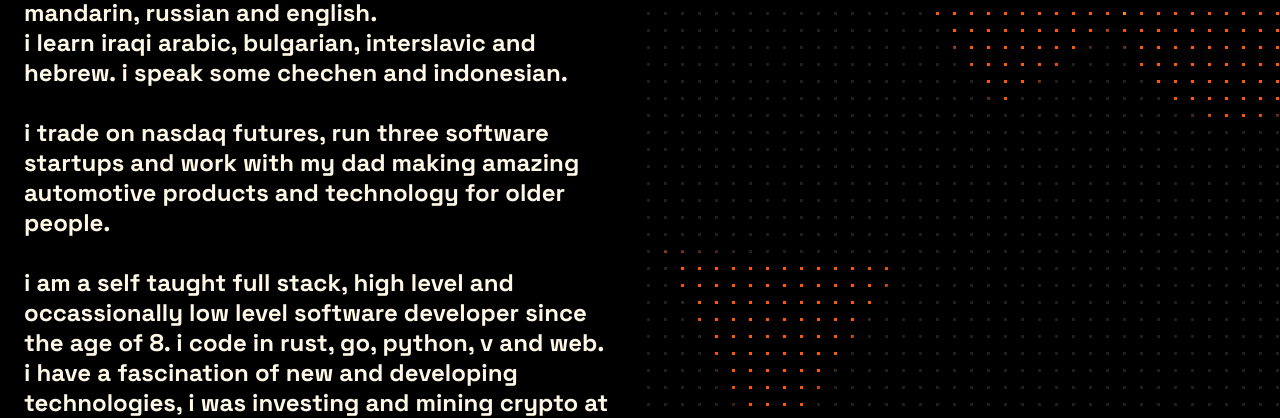
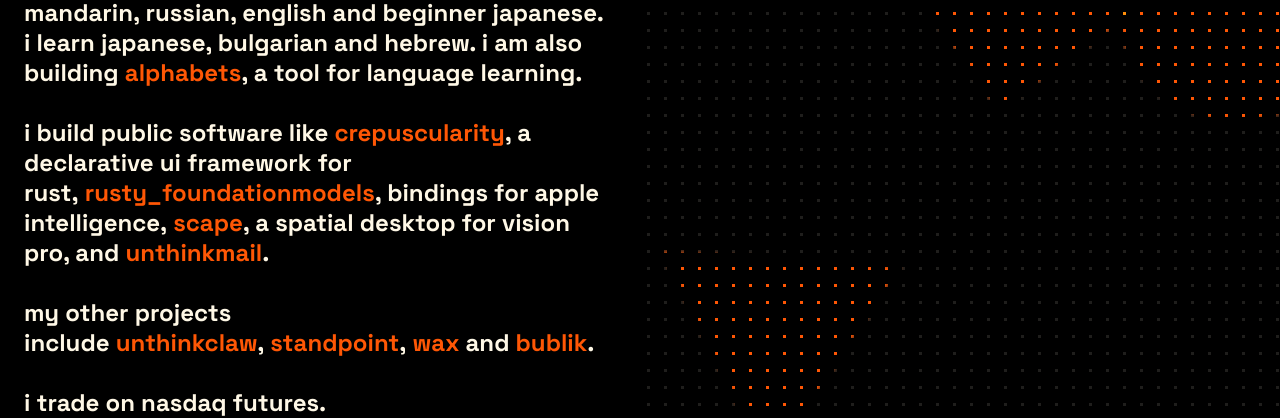
Before and after one commit to undivisible/undivisible.dev, a Next.js app: page /about in a window 1280 px wide. Shown: the part 216-634 px from the top of the page. Built offline with nearby package versions, Linux system fonts and the light colour scheme.

Commit message:
update site content and metadata, focus on public projects, ensure lowercase links

```diff
--- a/app/about/page.tsx
+++ b/app/about/page.tsx
@@ -2,15 +2,13 @@ import type { Metadata } from "next";
 
 export const metadata: Metadata = {
   title: "About",
-  description:
-    "About Max Carter — Cantonese-Australian polyglot, self-taught developer since age 8, Nasdaq futures trader, and founder of three software startups.",
+  description: "artificer, architect, generalist.",
   alternates: {
     canonical: "/about",
   },
   openGraph: {
     title: "About Max Carter",
-    description:
-      "Cantonese-Australian polyglot, self-taught developer since age 8, Nasdaq futures trader, and founder of three software startups.",
+    description: "artificer, architect, generalist.",
     url: "https://undivisible.dev/about",
   },
 };
--- a/app/layout.tsx
+++ b/app/layout.tsx
@@ -16,18 +16,19 @@ export const metadata: Metadata = {
   },
   description: "Max Carter — Making things for people.",
   keywords: [
-    "Max Carter",
+    "max carter",
     "undivisible",
     "software developer",
     "full stack developer",
     "entrepreneur",
-    "Soliloquy",
-    "Atmosphere",
-    "Graft AI",
-    "Pava",
-    "Subspace",
-    "Rust developer",
-    "Go developer",
+    "crepuscularity",
+    "rusty_foundationmodels",
+    "scape",
+    "unthinkmail",
+    "unthinkclaw",
+    "alphabets",
+    "rust developer",
+    "go developer",
   ],
   authors: [{ name: "Max Carter", url: "https://undivisible.dev" }],
   creator: "Max Carter",
@@ -37,8 +38,7 @@ export const metadata: Metadata = {
   },
   openGraph: {
     title: "Max Carter | Making things for people.",
-    description:
-      "Cantonese-Australian serial entrepreneur and software developer. Building atechnology.company, graftai.com.au and pava.studio.",
+    description: "artificer, architect, generalist.",
     url: "https://undivisible.dev",
     siteName: "undivisible.dev",
     locale: "en_AU",
@@ -47,8 +47,7 @@ export const metadata: Metadata = {
   twitter: {
     card: "summary",
     title: "Max Carter | Making things for people",
-    description:
-      "Cantonese-Australian serial entrepreneur and software developer. Building atechnology.company, graftai.com.au and pava.studio.",
+    description: "artificer, architect, generalist.",
   },
   robots: {
     index: true,
--- a/components/SiteShell.tsx
+++ b/components/SiteShell.tsx
@@ -18,8 +18,8 @@ function useIsMobile() {
   const [isMobile, setIsMobile] = useState(false);
   useEffect(() => {
     const mql = window.matchMedia("(max-width: 768px)");
+    const handler = (e: MediaQueryListEvent) => setIsMobile(e.matches);
     setIsMobile(mql.matches);
-    const handler = (e: MediaQueryListEvent) => setIsMobile(e.matches);
     mql.addEventListener("change", handler);
     return () => mql.removeEventListener("change", handler);
   }, []);
@@ -128,20 +128,12 @@ export default function SiteShell() {
             style={{ pointerEvents: isAbout ? "none" : "auto" }}
           >
             <a
-              href="https://github.com/undivisible"
+              href="https://github.com/semitechnological"
               target="_blank"
               rel="noopener noreferrer"
               className="text-[24px] leading-[30px] text-right opacity-50 hover:opacity-100 text-[#FFF8E6] font-['Space_Grotesk',system-ui,sans-serif] shrink-0 no-underline transition-opacity duration-300"
             >
-              github/undivisible
-            </a>
-            <a
-              href="https://instagram.com/makethingsforpeople"
-              target="_blank"
-              rel="noopener noreferrer"
-              className="text-[24px] leading-[30px] text-right opacity-50 hover:opacity-100 text-[#FFF8E6] font-['Space_Grotesk',system-ui,sans-serif] shrink-0 no-underline transition-opacity duration-300"
-            >
-              instagram@makethingsforpeople
+              github/semitechnological
             </a>
             <a
               href="https://instagram.com/undivisible.dev"
@@ -175,16 +167,82 @@ export default function SiteShell() {
             i make things for people.
             <br />
             <br />
-            i am cantonese australian. i speak cantonese, mandarin, russian and
-            english.
+            i am cantonese australian. i speak cantonese, mandarin, russian,
+            english and beginner japanese.
             <br />
-            i learn iraqi arabic, bulgarian, interslavic and hebrew. i speak
-            some chechen and indonesian.
+            i learn japanese, bulgarian and hebrew. i am also building&nbsp;
+            <a
+              href="https://github.com/semitechnological/alphabets"
+              className="text-[#ff5705] hover:underline"
+            >
+              alphabets
+            </a>
+            , a tool for language learning.
             <br />
             <br />
-            i trade on nasdaq futures, run three software startups and work with
-            my dad making amazing automotive products and technology for older
-            people.
+            i build public software like&nbsp;
+            <a
+              href="https://github.com/semitechnological/crepuscularity"
+              className="text-[#ff5705] hover:underline"
+            >
+              crepuscularity
+            </a>
+            , a declarative ui framework for rust,&nbsp;
+            <a
+              href="https://github.com/undivisible/RUSTY_FOUNDATIONMODELS"
+              className="text-[#ff5705] hover:underline"
+            >
+              rusty_foundationmodels
+            </a>
+            , bindings for apple intelligence,&nbsp;
+            <a
+              href="https://github.com/undivisible/scape"
+              className="text-[#ff5705] hover:underline"
+            >
+              scape
+            </a>
+            , a spatial desktop for vision pro, and&nbsp;
+            <a
+              href="https://github.com/undivisible/UNTHINKMAIL"
+              className="text-[#ff5705] hover:underline"
+            >
+              unthinkmail
+            </a>
+            .
+            <br />
+            <br />
+            my other projects include&nbsp;
+            <a
+              href="https://github.com/undivisible/UNTHINKCLAW"
+              className="text-[#ff5705] hover:underline"
+            >
+              unthinkclaw
+            </a>
+            ,&nbsp;
+            <a
+              href="https://github.com/undivisible/standpoint"
+              className="text-[#ff5705] hover:underline"
+            >
+              standpoint
+            </a>
+            ,&nbsp;
+            <a
+              href="https://github.com/semitechnological/wax"
+              className="text-[#ff5705] hover:underline"
+            >
+              wax
+            </a>
+            &nbsp;and&nbsp;
+            <a
+              href="https://github.com/undivisible/bublik"
+              className="text-[#ff5705] hover:underline"
+            >
+              bublik
+            </a>
+            .
+            <br />
+            <br />
+            i trade on nasdaq futures.
             <br />
             <br />
             i am a self taught full stack, high level and occassionally low
@@ -198,66 +256,6 @@ export default function SiteShell() {
             <br />
             i go to the gym occassionally, love cooking and photography. i am
             writing my own philosophy as well - eudaimonia, total latitude.
-            <br />
-            <br />
-            i make soliloquy - a web and ai first operating system based on
-            zircon in v.
-            <br />
-            it is based on my browser engine - rover, which is made from servo
-            and v8. the ui is made with my own language, equilibrium, built
-            on top of v and svelte.
-            <br />
-            <br />i also make atmosphere, an apple-type ecosystem for every
-            device,&nbsp;
-            <a
-              href="https://graftai.com.au/"
-              className="text-[#ff5705] hover:underline"
-            >
-              graft
-            </a>
-            , which is a business agent on every platform.&nbsp;
-            <a
-              href="https://pava.studio/"
-              className="text-[#ff5705] hover:underline"
-            >
-              pava
-            </a>
-            , which is an automated marketing assistant on every service, and
-            subspace, a memory for every ai and your editor for all of your text
-            based documents. it&apos;s built on top of vibemania for code, a thing i built which
-            deploys agent swarms to work on your codebase faster without
-            conflicts.
-            <br />
-            <br />
-            also for fun i made&nbsp;
-            <a
-              href="https://standpoint.atechnology.company/"
-              className="text-[#ff5705] hover:underline"
-            >
-              standpoint
-            </a>
-            , an opinion based social media platform,&nbsp;
-            <a
-              href="https://bublik.undivisible.dev/"
-              className="text-[#ff5705] hover:underline"
-            >
-              bublik
-            </a>
-            , a noise generator and&nbsp;
-            <a
-              href="https://infrastruct.atechnology.company/"
-              className="text-[#ff5705] hover:underline"
-            >
-              infrastruct
-            </a>
-            , which is an agnostic jurisprudence search engine, as well as&nbsp;
-            <a
-              href="https://akh.atechnology.company/"
-              className="text-[#ff5705] hover:underline"
-            >
-              akh
-            </a>
-            , an islamic platform for when i was previously muslim.
           </div>
         </motion.div>
 
@@ -283,36 +281,12 @@ export default function SiteShell() {
 
           <div className="flex items-center gap-[50px]">
             <a
-              href="https://atechnology.company/"
+              href="https://github.com/undivisible"
               target="_blank"
               rel="noopener noreferrer"
               className="text-[24px] leading-[30px] text-right opacity-50 hover:opacity-100 text-[#FFF8E6] font-['Space_Grotesk',system-ui,sans-serif] shrink-0 no-underline transition-opacity duration-300"
             >
-              atechnology company
-            </a>
-            <a
-              href="https://gizzmoelectronics.com/"
-              target="_blank"
-              rel="noopener noreferrer"
-              className="text-[24px] leading-[30px] text-right opacity-50 hover:opacity-100 text-[#FFF8E6] font-['Space_Grotesk',system-ui,sans-serif] shrink-0 no-underline transition-opacity duration-300"
-            >
-              gizzmo electronics
-            </a>
-            <a
-              href="https://pava.studio"
-              target="_blank"
-              rel="noopener noreferrer"
-              className="text-[24px] leading-[30px] text-right opacity-50 hover:opacity-100 text-[#FFF8E6] font-['Space_Grotesk',system-ui,sans-serif] shrink-0 no-underline transition-opacity duration-300"
-            >
-              pava
-            </a>
-            <a
-              href="https://graftai.com.au"
-              target="_blank"
-              rel="noopener noreferrer"
-              className="text-[24px] leading-[30px] text-right opacity-50 hover:opacity-100 text-[#FFF8E6] font-['Space_Grotesk',system-ui,sans-serif] shrink-0 no-underline transition-opacity duration-300"
-            >
-              graft ai
+              github/undivisible
             </a>
           </div>
         </motion.div>
@@ -345,20 +319,12 @@ export default function SiteShell() {
 
           <div className="flex flex-wrap items-center gap-x-5 gap-y-2">
             <a
-              href="https://github.com/undivisible"
+              href="https://github.com/semitechnological"
               target="_blank"
               rel="noopener noreferrer"
               className="text-base opacity-50 text-[#FFF8E6] font-['Space_Grotesk',system-ui,sans-serif] no-underline transition-opacity duration-300"
             >
               github
-            </a>
-            <a
-              href="https://instagram.com/makethingsforpeople"
-              target="_blank"
-              rel="noopener noreferrer"
-              className="text-base opacity-50 text-[#FFF8E6] font-['Space_Grotesk',system-ui,sans-serif] no-underline transition-opacity duration-300"
-            >
-              @makethingsforpeople
             </a>
             <a
               href="https://instagram.com/undivisible.dev"
@@ -369,36 +335,12 @@ export default function SiteShell() {
               @undivisible.dev
             </a>
             <a
-              href="https://atechnology.company/"
+              href="https://github.com/undivisible"
               target="_blank"
               rel="noopener noreferrer"
               className="text-base opacity-50 text-[#FFF8E6] font-['Space_Grotesk',system-ui,sans-serif] no-underline transition-opacity duration-300"
             >
-              atechnology
-            </a>
-            <a
-              href="https://gizzmoelectronics.com/"
-              target="_blank"
-              rel="noopener noreferrer"
-              className="text-base opacity-50 text-[#FFF8E6] font-['Space_Grotesk',system-ui,sans-serif] no-underline transition-opacity duration-300"
-            >
-              gizzmo
-            </a>
-            <a
-              href="https://graftai.com.au"
-              target="_blank"
-              rel="noopener noreferrer"
-              className="text-base opacity-50 text-[#FFF8E6] font-['Space_Grotesk',system-ui,sans-serif] no-underline transition-opacity duration-300"
-            >
-              graft ai
-            </a>
-            <a
-              href="https://pava.studio"
-              target="_blank"
-              rel="noopener noreferrer"
-              className="text-base opacity-50 text-[#FFF8E6] font-['Space_Grotesk',system-ui,sans-serif] no-underline transition-opacity duration-300"
-            >
-              pava
+              @undivisible
             </a>
           </div>
           </motion.div>
--- a/eslint.config.mjs
+++ b/eslint.config.mjs
@@ -12,7 +12,13 @@ const eslintConfig = defineConfig([
     "out/**",
     "build/**",
     "next-env.d.ts",
+    "old/**",
   ]),
+  {
+    rules: {
+      "react-hooks/set-state-in-effect": "off",
+    },
+  },
 ]);
 
 export default eslintConfig;
```
Also changed, not shown: components/BouncingShapes.tsx (+12 -5 lines).
